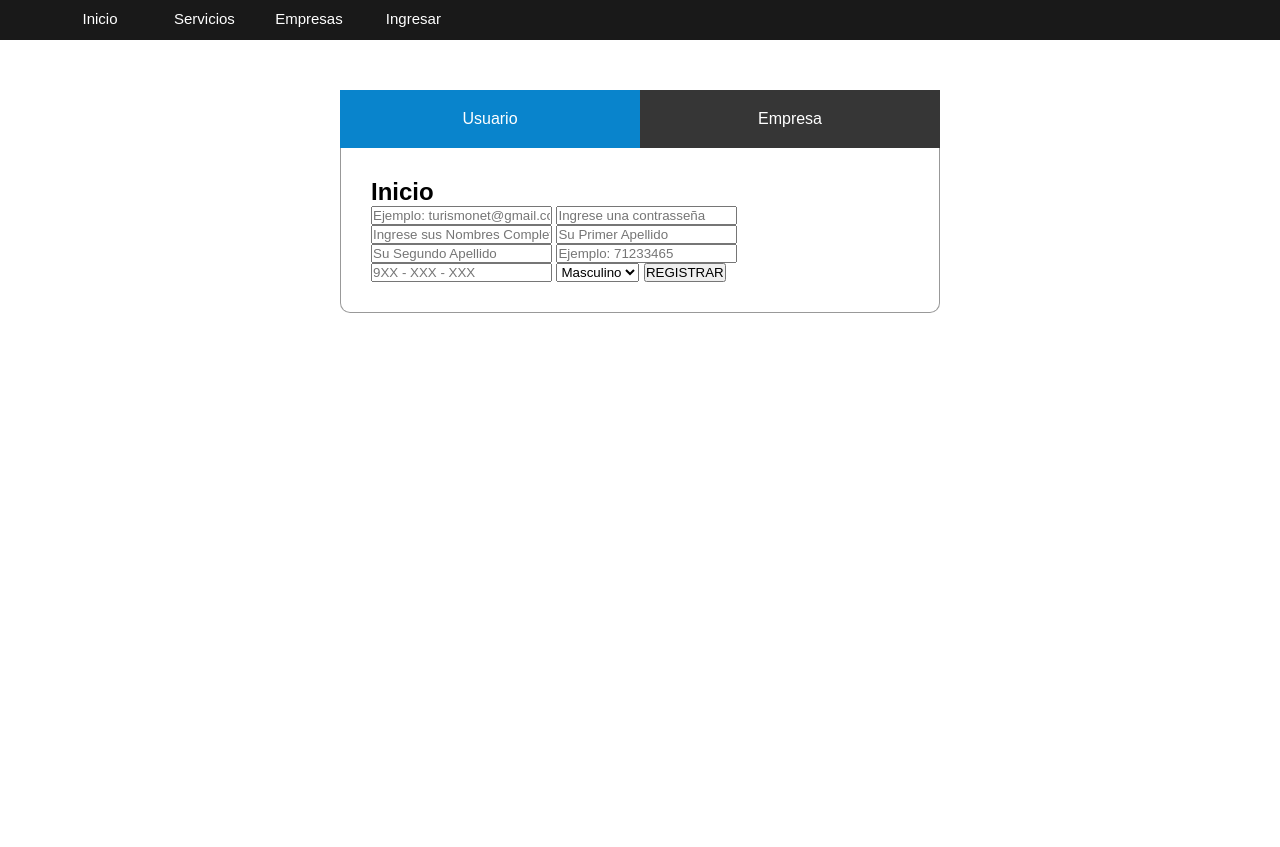
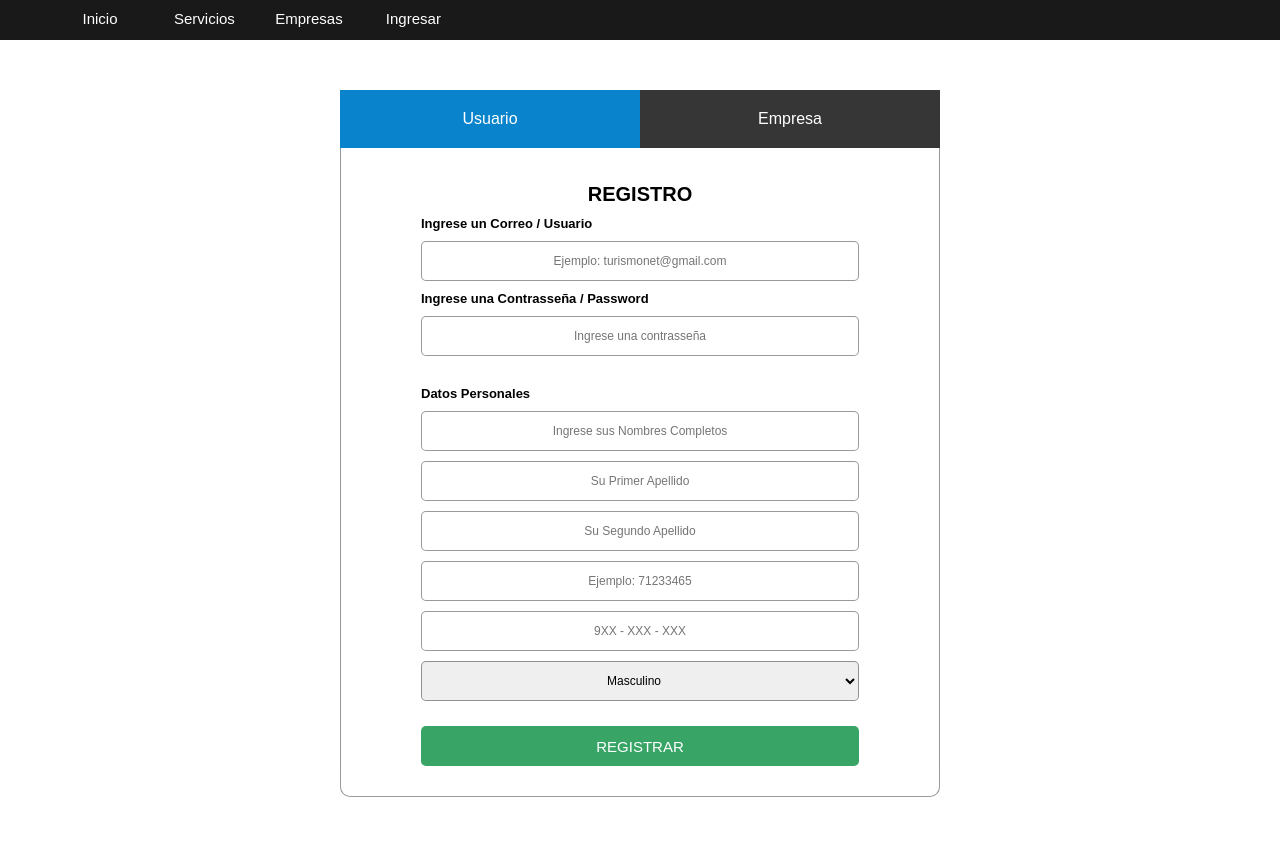
Before and after one commit to jdonaires/TurismoNet, a PHP site: page /registroUsuario.php in a window 1280 px wide. Before the commit the page ends 313 px from the top, so only its background shows below. Run offline with PHP 8.4, Linux system fonts and the light colour scheme.

Commit message:
diseño de registro de usuario

```diff
--- a/DESIGNER/CSS/registroUsuario.css
+++ b/DESIGNER/CSS/registroUsuario.css
@@ -115,3 +115,58 @@ ul.tabs li a .tab-text{
 		padding: 20px;
 	}
 }
+
+
+/*FORMULARIO REGISTRO USUARIO*/
+.wrap .secciones article h1 {
+  text-align: center;
+  font-size: 20px;
+  padding: 5px 0px;
+}
+
+.wrap .secciones article .contenedor-usuario .form-usuario {
+  margin-left: 50px;
+  margin-right: 50px;
+}
+
+.wrap .secciones article .contenedor-usuario .form-usuario h4 {
+  font-size: 13px;
+  padding: 5px 0px;
+}
+
+.wrap .secciones article .contenedor-usuario .form-usuario .datos-personales {
+  font-size: 13px;
+  padding: 5px 0px;
+  margin-top: 20px;
+}
+
+.wrap .secciones article .contenedor-usuario .form-usuario input[type="text"],
+.wrap .secciones article .contenedor-usuario .form-usuario input[type="password"],
+.wrap .secciones article .contenedor-usuario .form-usuario .select-sexo {
+  text-align: center;
+  font-size: 12px;
+  width: 100%;
+  height: 40px;
+  border: 1px solid rgba(0,0,0,.4);
+  border-radius: 5px;
+  margin-top: 5px;
+  margin-bottom: 5px;
+}
+
+.wrap .secciones article .contenedor-usuario .form-usuario input[type="submit"] {
+  text-align: center;
+  font-size: 15px;
+  color: #fff;
+  background: rgba(35, 155, 86, 0.9);
+  width: 100%;
+  height: 40px;
+  border: none;
+  border-radius: 5px;
+  margin-top: 20px;
+  transition: all .5s ease;
+}
+
+.wrap .secciones article .contenedor-usuario .form-usuario input[type="submit"]:hover {
+  background: rgba(241, 196, 15, 0.9);
+  border-bottom: 3px solid rgba(214, 137, 16, 0.5);
+}
--- a/DESIGNER/registroUsuario.php
+++ b/DESIGNER/registroUsuario.php
@@ -51,18 +51,20 @@ if (isset($_POST['guardar']))
 
   		<div class="secciones">
   			<article id="tab1">
-  				<h1>Inicio</h1>
-
+  				<h1>REGISTRO</h1>
           <div class="contenedor-usuario">
-            <form class="" action="<?php echo htmlspecialchars($_SERVER['PHP_SELF']) ?>" method="post">
+            <form class="form-usuario" action="<?php echo htmlspecialchars($_SERVER['PHP_SELF']) ?>" method="post">
+              <h4>Ingrese un Correo / Usuario</h4>
               <input type="text" name="correo" value="" placeholder="Ejemplo: turismonet@gmail.com" required>
+              <h4>Ingrese una Contrasseña / Password</h4>
               <input type="password" name="contraseña" value="" placeholder="Ingrese una contrasseña" required>
+              <h4 class="datos-personales">Datos Personales</h4>
               <input type="text" name="nombres" value="" placeholder="Ingrese sus Nombres Completos" required>
               <input type="text" name="apPaterno" value="" placeholder="Su Primer Apellido">
               <input type="text" name="apMaterno" value="" placeholder="Su Segundo Apellido">
               <input  class="numeros" type="text" name="dni" value="" placeholder="Ejemplo: 71233465" title="Ingrese su numero de DNI" maxlength="8">
               <input class="numeros" type="text" name="celular" value="" placeholder="9XX - XXX - XXX" title="Ingrese un Numero de Celular obmitir los espacios y el '-'" maxlength="9">
-              <select class="" name="sexo">
+              <select class="select-sexo" name="sexo">
                 <option value="M" <?php if($per=="M"){echo "Selected";}?> >Masculino</option>
                 <option value="F" <?php if($per=="F"){echo "Selected";}?> >Femenino</option>
               </select>
```
